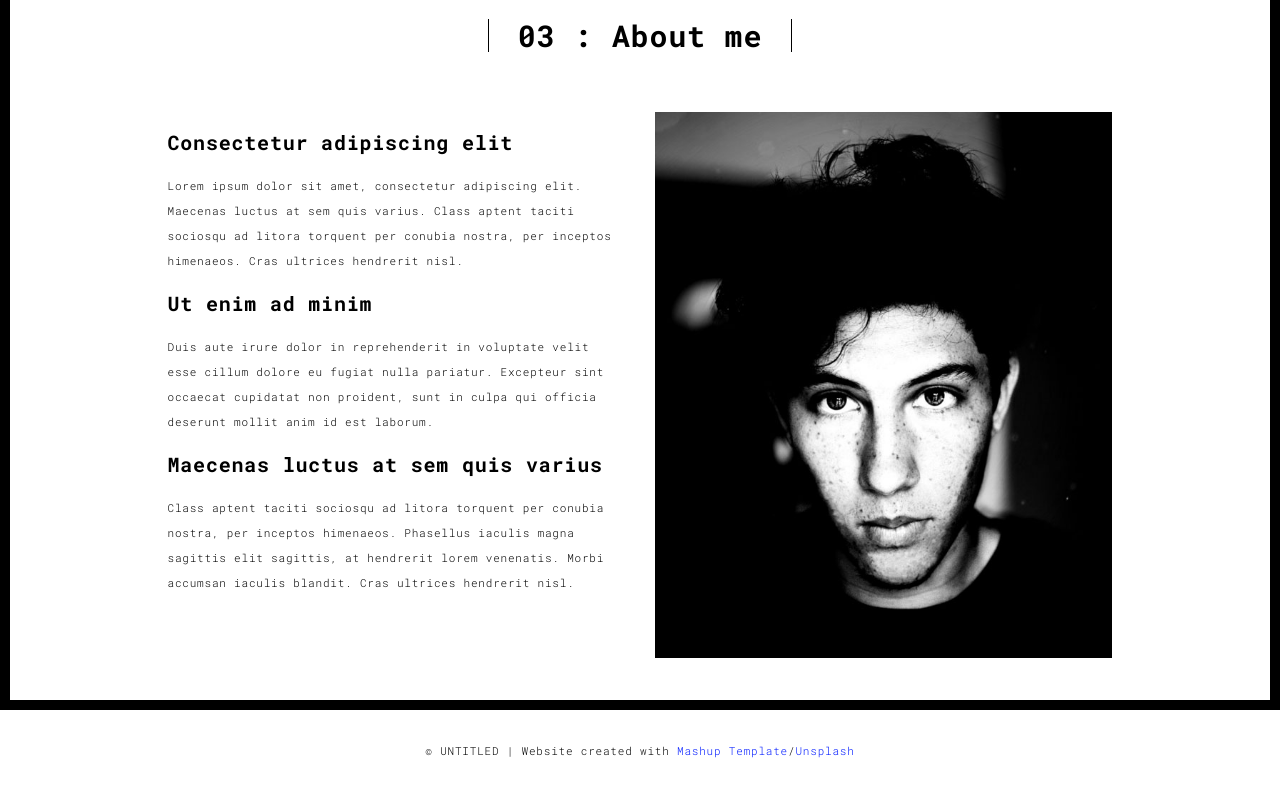
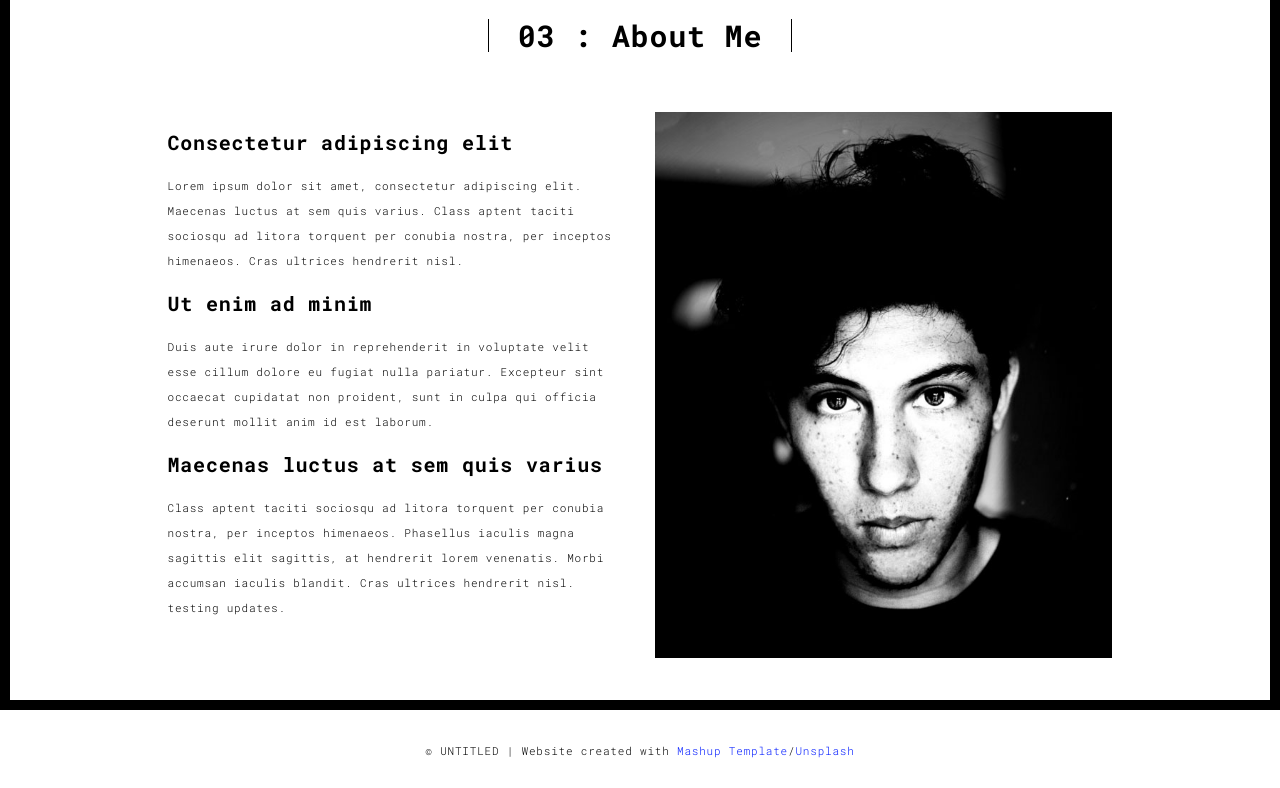
Before and after one commit to tylertucker2/portfolio, a Flask app: page /about.html in a window 1280 px wide. Shown: the part 90-878 px from the top of the page. Run offline with Flask 2, Linux system fonts and the light colour scheme; some libraries are stand-ins or nearby versions.

Commit message:
testing updates

```diff
--- a/templates/about.html
+++ b/templates/about.html
@@ -54,7 +54,7 @@
       <div class="row">
         <div class="col-xs-12">
           <div class="section-container-spacer text-center">
-            <h1 class="h2">03 : About me</h1>
+            <h1 class="h2">03 : About Me</h1>
           </div>
 
           <div class="row">
@@ -70,7 +70,7 @@
                   proident, sunt in culpa qui officia deserunt mollit anim id est laborum.
                   <h3>Maecenas luctus at sem quis varius</h3>
                   <p>
-                  Class aptent taciti sociosqu ad litora torquent per conubia nostra, per inceptos himenaeos. Phasellus iaculis magna sagittis elit sagittis, at hendrerit lorem venenatis. Morbi accumsan iaculis blandit. Cras ultrices hendrerit nisl.</p>
+                  Class aptent taciti sociosqu ad litora torquent per conubia nostra, per inceptos himenaeos. Phasellus iaculis magna sagittis elit sagittis, at hendrerit lorem venenatis. Morbi accumsan iaculis blandit. Cras ultrices hendrerit nisl. testing updates.</p>
                 </div>
                 <div class="col-xs-12 col-md-6">
                   <img src="./static/assets/images/profil.jpg" class="img-responsive" alt="">
```
